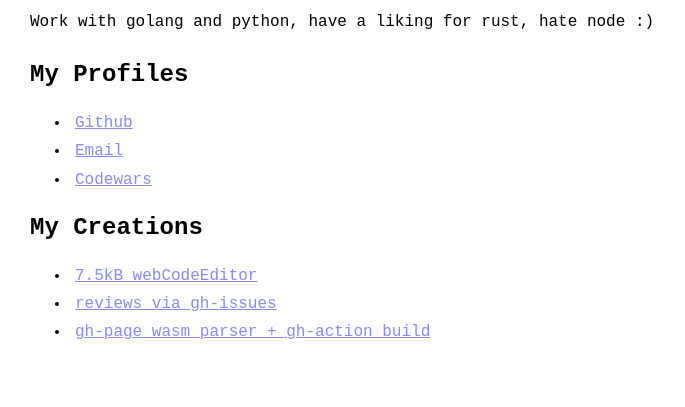
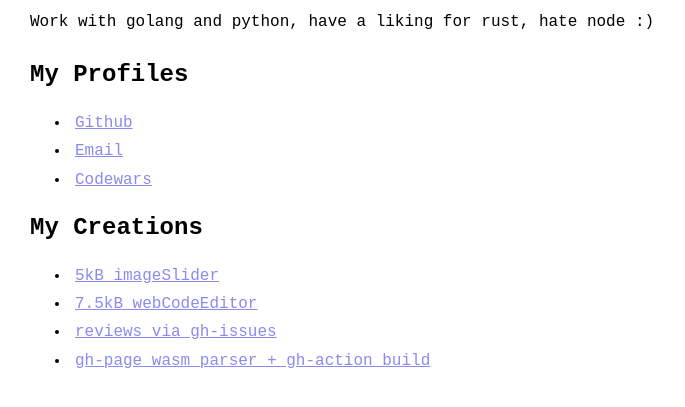
Before and after one commit to smir-ant/smir-ant.github.io, a plain HTML site: page index.html in a window 1280 px wide. Shown: the part 101-508 px from the top of the page, without its empty margins (0-685 px from the left). Drawn offline with Linux system fonts and the light colour scheme.

Commit message:
+ imgSlider

```diff
--- a/index.html
+++ b/index.html
@@ -69,6 +69,7 @@
 
     <h2>My Creations</h2>
     <ul>
+        <li><a href="https://github.com/smir-ant/imageSlider">5kB imageSlider</a></li>
         <li><a href="https://github.com/smir-ant/simpleWebCodeEditor">7.5kB webCodeEditor</a></li>
         <li><a href="https://github.com/smir-ant/reviews/issues">reviews via gh-issues</a></li>
         <li><a href="https://github.com/smir-ant/wasm_parser?tab=readme-ov-file">gh-page wasm parser + gh-action build</a></li>
```
